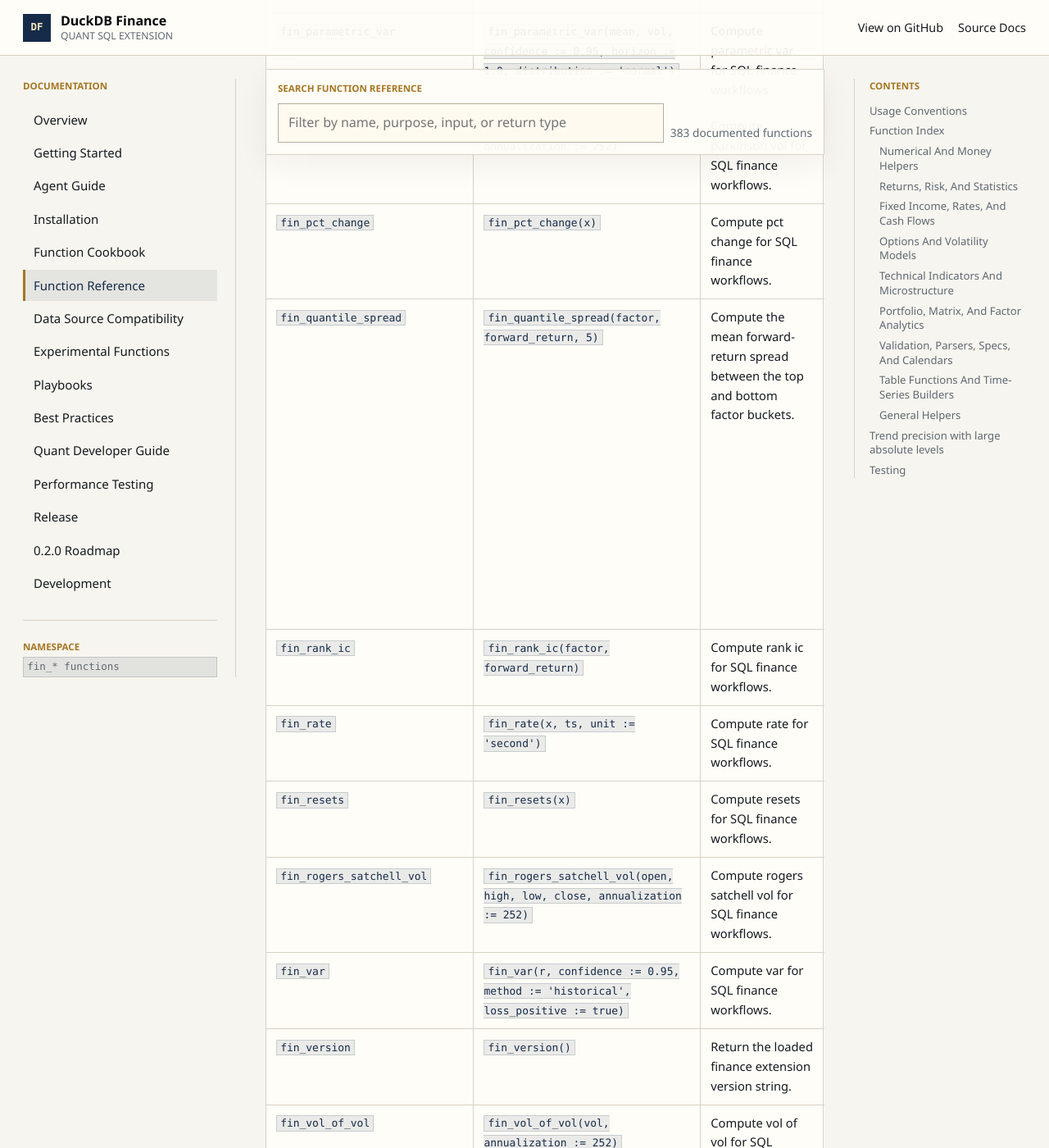
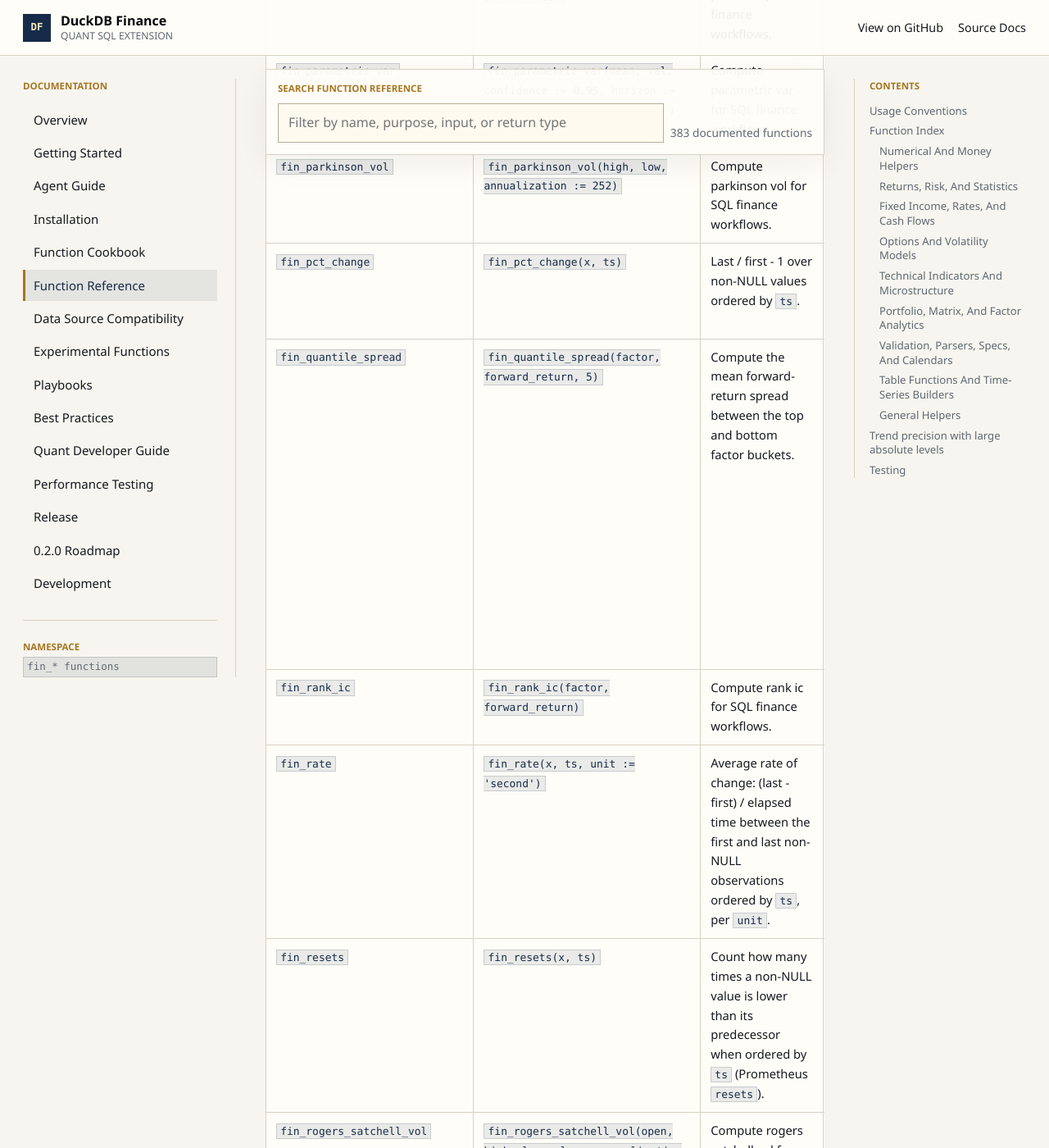
Before and after one commit to leonardovida/duckdb-finance, a Jekyll site: the page built from docs/function_reference.md, in a window 1280 px wide and 1400 px high, scrolled down 54941 px. Shown: the whole window at 82% size. Built offline with Jekyll 4.4.1, drawn with Linux system fonts in a browser that asks for light colours; some of the changed text lies outside the part shown.

Commit message:
fix(time-series)!: order delta/rate/changes macros by an explicit ts
fin_delta, fin_pct_change, fin_rate, fin_changes, fin_resets,
fin_first_non_null and fin_last_non_null used unordered first()/last()
or order-free counts, so results depended on physical row order and
thread count. They now take (x, ts) and use ordered first/last (ties
broken by value). fin_changes/fin_resets count consecutive changes and
decreases like the *_to_grid siblings; fin_rate honors its unit and
rejects unknown units.

Co-Authored-By: Claude <noreply@anthropic.com>

```diff
--- a/docs/function_reference.md
+++ b/docs/function_reference.md
@@ -427,9 +427,9 @@ that overflow return `NULL` rather than a fabricated zero variance.
 | `fin_autocorr` | `fin_autocorr(x, lag := 1)` | Compute autocorr for SQL finance workflows. | Experimental contemporaneous self-correlation; lag is ignored. |
 | `fin_bipower_variation` | `fin_bipower_variation(log_r ORDER BY observation_key)` | Estimate annualized bipower variation from adjacent absolute log-return products. | Order-dependent aggregate; defaults to 252 periods and returns `NULL` with fewer than two non-`NULL` returns. |
 | `fin_cagr` | `fin_cagr(r, annualization := 252)` | Compute cagr for SQL finance workflows. | Aggregate or scalar SQL macro result. |
-| `fin_changes` | `fin_changes(x)` | Compute changes for SQL finance workflows. | Aggregate or scalar SQL macro result. |
+| `fin_changes` | `fin_changes(x, ts)` | Count how many times consecutive non-NULL values differ when ordered by `ts` (Prometheus `changes`). | BIGINT; 0 for empty or single-row groups. NULL x or ts rows are skipped; equal `ts` values are ordered by x. Buffers the group's values. |
 | `fin_crosscorr` | `fin_crosscorr(x, y, lag := 0)` | Compute crosscorr for SQL finance workflows. | Experimental contemporaneous Pearson correlation; lag is ignored. |
-| `fin_delta` | `fin_delta(x)` | Compute delta for SQL finance workflows. | Aggregate or scalar SQL macro result. |
+| `fin_delta` | `fin_delta(x, ts)` | Last minus first non-NULL value when ordered by `ts`. | DOUBLE; NULL for empty groups. Equal `ts` values are ordered by x (first takes the smallest, last the largest). |
 | `fin_dot` | `fin_dot([1.0, 2.0, 3.0], [4.0, 5.0, 6.0])` | Compute dot for SQL finance workflows. | DOUBLE unless noted by DuckDB overloads. |
 | `fin_dv01` | `fin_dv01(0.05, 0.04, 5.0, 2, 100.0)` | Compute dv01 for SQL finance workflows. | DOUBLE unless noted by DuckDB overloads. |
 | `fin_ema` | `fin_ema(x, period := 20 ORDER BY ts)` | Compute an exponential moving average with alpha `2 / (period + 1)`. | `DOUBLE`; seeds with the first non-NULL observation, then applies the exponential recurrence. Default period 20; period must be a positive integer at most 2147483647 and constant within each group. Inputs must be finite. Empty or all-NULL input yields `NULL`; period 1 returns the latest value. Constant-size state supports aggregate `ORDER BY`, `FILTER`, and SQL windows; specify ordering for reproducible results. |
@@ -440,11 +440,11 @@ that overflow return `NULL` rather than a fabricated zero variance.
 | `fin_exp_decay_max` | `fin_exp_decay_max(x, ts, halflife)` | Return the maximum supplied value. | Experimental alias; timestamps and half-life are ignored and no decay is applied. |
 | `fin_exp_decay_sum` | `fin_exp_decay_sum(x, ts, halflife)` | Sum supplied values. | Experimental alias; timestamps and half-life are ignored and no decay is applied. |
 | `fin_expected_shortfall` | `fin_expected_shortfall(r, confidence := 0.95, method := 'historical')` | Compute the positive mean loss beyond historical VaR. | Alias of historical `fin_cvar(..., loss_positive := true)`. |
-| `fin_first_non_null` | `fin_first_non_null(x)` | Compute first non null for SQL finance workflows. | Aggregate or scalar SQL macro result. |
+| `fin_first_non_null` | `fin_first_non_null(x, ts)` | First non-NULL value when ordered by `ts`. | Type of x; equal `ts` values are ordered by x. |
 | `fin_garman_klass_vol` | `fin_garman_klass_vol(open, high, low, close, annualization := 252)` | Compute garman klass vol for SQL finance workflows. | Aggregate or scalar SQL macro result. |
 | `fin_half_life_mean_reversion` | `fin_half_life_mean_reversion(x)` | Compute half life mean reversion for SQL finance workflows. | NULL placeholder. |
 | `fin_hurst` | `fin_hurst(x)` | Compute hurst for SQL finance workflows. | Aggregate or scalar SQL macro result. |
-| `fin_last_non_null` | `fin_last_non_null(x)` | Compute last non null for SQL finance workflows. | Aggregate or scalar SQL macro result. |
+| `fin_last_non_null` | `fin_last_non_null(x, ts)` | Last non-NULL value when ordered by `ts`. | Type of x; equal `ts` values are ordered by x. |
 | `fin_linear_trend` | `fin_linear_trend(y, x := NULL)` | Fit an explicit-axis ordinary least-squares trend for grouped SQL finance workflows. | `STRUCT(slope, intercept, r2, stderr)`, where `stderr` is the slope standard error (requires at least three valid pairs). Slope and its error have units of y per x. Omitted or all-NULL `x` preserves the compatibility fallback `slope/r2/stderr := NULL, intercept := avg(y)`, with no implicit row ordering. Explicit axes exclude NULL and non-finite `(y, x)` pairs. Fewer than two valid pairs or constant x returns NULL trend fields. Constant y with varying x follows DuckDB's `r2 = 1` convention. Near-perfect fits may have small nonzero standard errors from rounding. See the source-build example in `examples/linear_trend.sql`. |
 | `fin_ljung_box` | `fin_ljung_box(x, lags := 10)` | Compute ljung box for SQL finance workflows. | NULL placeholder. |
 | `fin_log_nav` | `fin_log_nav(r, initial_nav := 1.0)` | Compute log nav for SQL finance workflows. | Aggregate or scalar SQL macro result. |
@@ -452,11 +452,11 @@ that overflow return `NULL` rather than a fabricated zero variance.
 | `fin_nearest_psd` | `fin_nearest_psd([[1.0, 2.0], [2.0, 1.0]])` | Compute nearest psd for SQL finance workflows. | LIST. |
 | `fin_parametric_var` | `fin_parametric_var(mean, vol, confidence := 0.95, horizon := 1.0, distribution := 'normal')` | Compute parametric var for SQL finance workflows. | Aggregate or scalar SQL macro result. |
 | `fin_parkinson_vol` | `fin_parkinson_vol(high, low, annualization := 252)` | Compute parkinson vol for SQL finance workflows. | Aggregate or scalar SQL macro result. |
-| `fin_pct_change` | `fin_pct_change(x)` | Compute pct change for SQL finance workflows. | Aggregate or scalar SQL macro result. |
+| `fin_pct_change` | `fin_pct_change(x, ts)` | Last / first - 1 over non-NULL values ordered by `ts`. | DOUBLE; NULL when the first value is 0 or the group is empty. Ties as for `fin_delta`. |
 | `fin_quantile_spread` | `fin_quantile_spread(factor, forward_return, 5)` | Compute the mean forward-return spread between the top and bottom factor buckets. | `DOUBLE`; default 5 buckets, each extreme bucket has `ceil(n / buckets)` observations. Boundary ties share remaining bucket slots equally, so tied factors have no arbitrary row-order preference. NULL or non-finite pairs are ignored. `buckets` must be an integer greater than one and constant within each group. Uses selection instead of a full sort; empty input or an unrepresentable spread yields `NULL`. |
 | `fin_rank_ic` | `fin_rank_ic(factor, forward_return)` | Compute rank ic for SQL finance workflows. | Experimental Pearson correlation on raw values; no ranking. |
-| `fin_rate` | `fin_rate(x, ts, unit := 'second')` | Compute rate for SQL finance workflows. | Aggregate or scalar SQL macro result. |
-| `fin_resets` | `fin_resets(x)` | Compute resets for SQL finance workflows. | Aggregate or scalar SQL macro result. |
+| `fin_rate` | `fin_rate(x, ts, unit := 'second')` | Average rate of change: (last - first) / elapsed time between the first and last non-NULL observations ordered by `ts`, per `unit`. | DOUBLE; units `millisecond`, `second`, `minute`, `hour`, `day`, `week` (plural accepted); other units raise an error. NULL when elapsed time is 0. `ts` may be DATE, TIMESTAMP, or TIMESTAMPTZ. |
+| `fin_resets` | `fin_resets(x, ts)` | Count how many times a non-NULL value is lower than its predecessor when ordered by `ts` (Prometheus `resets`). | BIGINT; 0 for empty or single-row groups. Ties as for `fin_changes`. |
 | `fin_rogers_satchell_vol` | `fin_rogers_satchell_vol(open, high, low, close, annualization := 252)` | Compute rogers satchell vol for SQL finance workflows. | Aggregate or scalar SQL macro result. |
 | `fin_var` | `fin_var(r, confidence := 0.95, method := 'historical', loss_positive := true)` | Compute var for SQL finance workflows. | Aggregate or scalar SQL macro result. |
 | `fin_version` | `fin_version()` | Return the loaded finance extension version string. | VARCHAR in `finance <version>` form for releases. |
```
Also changed, not shown: 3 other files.
